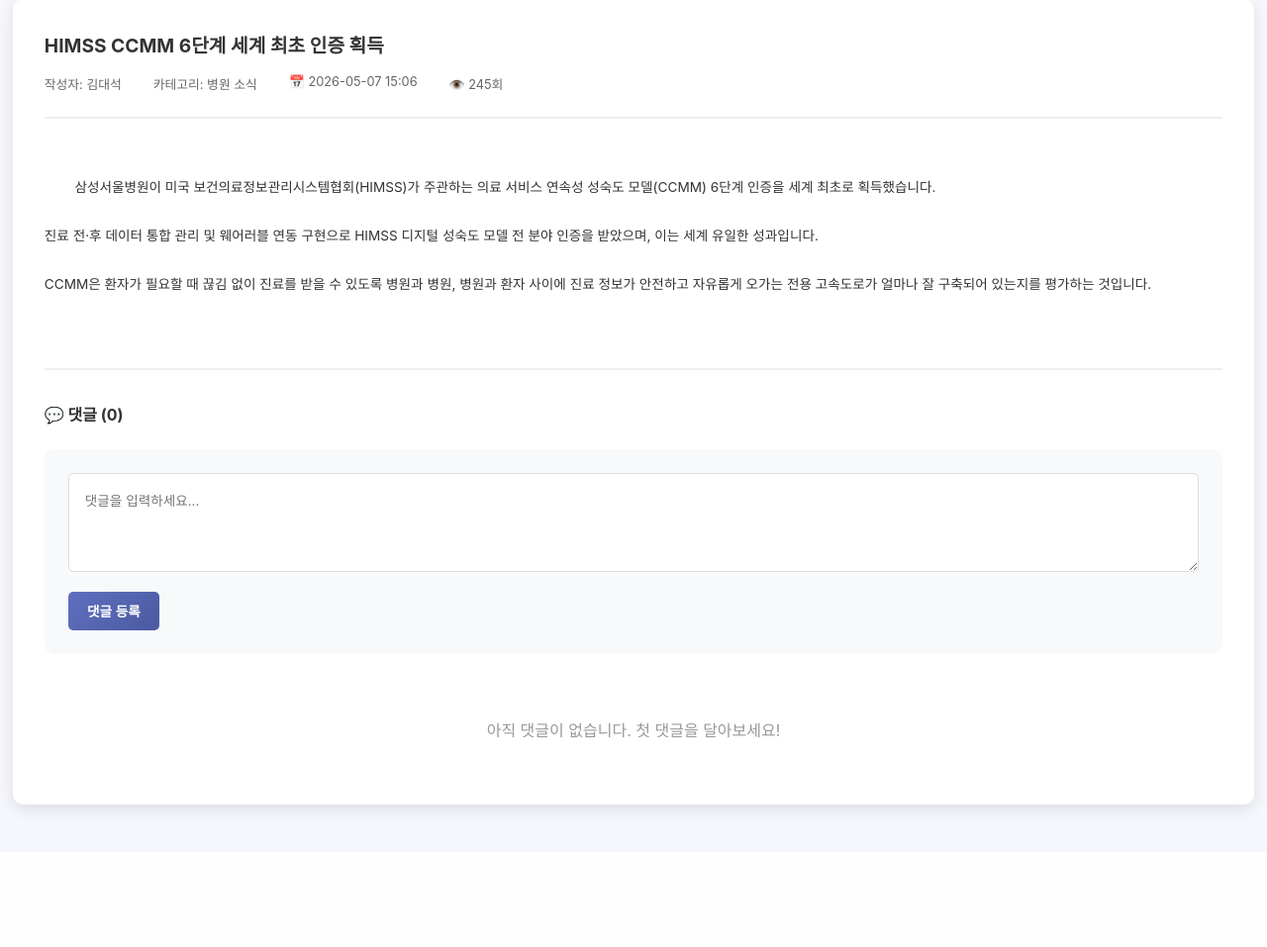
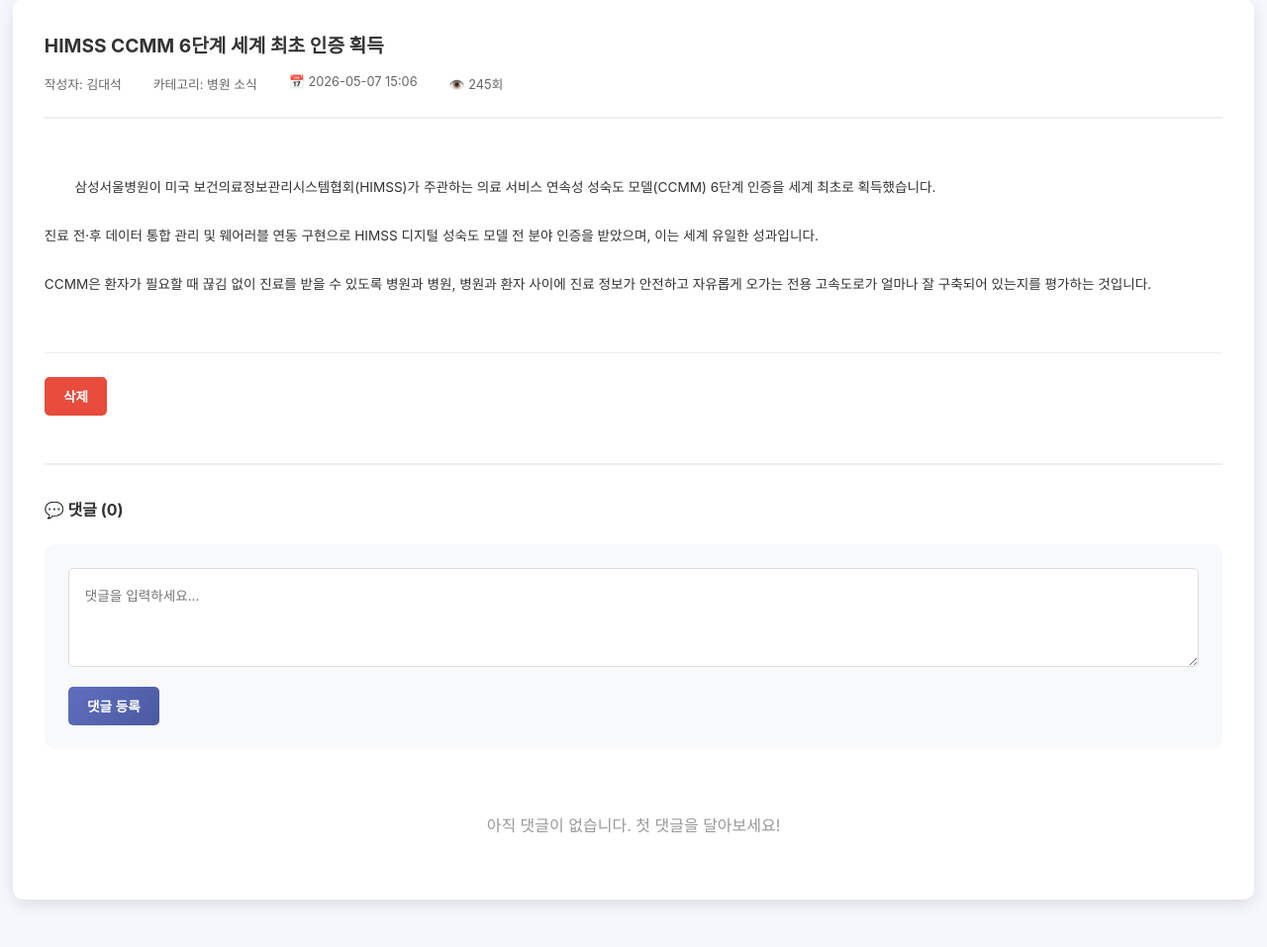
Before and after one commit to kds-0914-bot/samsung-app, a Flask app: page /post/1 in a window 1280 px wide. Shown: the part 131-1088 px from the top of the page at 99% size. Before the commit the page ends 957 px from the top, so only its background shows below. Run offline with Flask 3, Linux system fonts and the light colour scheme; the visitor is signed in with stand-in values (Sample User, id 1); data comes from the database, SQL or seed files in the repository; data that the repository does not hold is empty.

Commit message:
다시수정966

```diff
--- a/templates/board.html
+++ b/templates/board.html
@@ -261,7 +261,7 @@
 
 {% block content %}
 <div class="board-header">
-    <h1>📋 게시판</h1>
+    <h1></h1>
 
     <div class="board-controls">
         <form class="search-box" method="GET" action="/board">
--- a/templates/post.html
+++ b/templates/post.html
@@ -139,6 +139,30 @@
         text-decoration: underline;
     }
 
+    .post-actions {
+        display: flex;
+        gap: 1rem;
+        margin-top: 2rem;
+        padding-top: 1.5rem;
+        border-top: 1px solid #eee;
+    }
+
+    .delete-btn {
+        padding: 0.6rem 1.2rem;
+        background: #e74c3c;
+        color: white;
+        border: none;
+        border-radius: 5px;
+        cursor: pointer;
+        font-weight: 600;
+        font-size: 0.85rem;
+        transition: background 0.2s;
+    }
+
+    .delete-btn:hover {
+        background: #c0392b;
+    }
+
     @media (max-width: 640px) {
         .post-container {
             padding: 1.5rem;
@@ -189,6 +213,14 @@
         {{ post.content }}
     </div>
 
+    {% if session.get('user_id') == post.user_id %}
+    <div class="post-actions">
+        <form method="POST" action="/post/{{ post.id }}/delete" style="display: inline;">
+            <button type="submit" class="delete-btn" onclick="return confirm('정말 삭제하시겠습니까?');">삭제</button>
+        </form>
+    </div>
+    {% endif %}
+
     <div class="comments-section">
         <h2>💬 댓글 ({{ post.comments|length }})</h2>
 
```
Also changed, not shown: templates/login.html (+4 -3 lines), templates/signup.html (+6 -5 lines).
